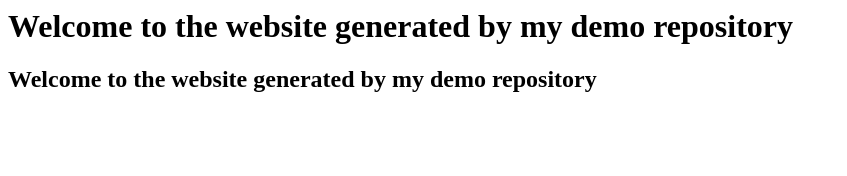
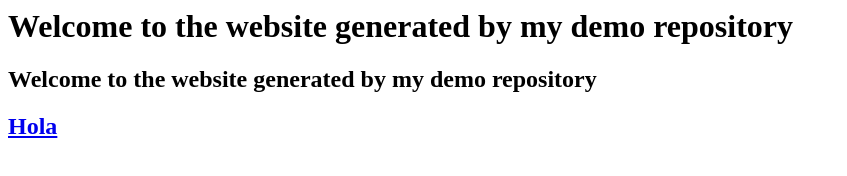
Before and after one commit to solnustec/demo-repository, a website: page index.html in a window 1280 px wide. Shown: the whole page, without its empty margins (0-847 px from the left). Drawn offline with Linux system fonts and the light colour scheme.

Commit message:
Update index.html

```diff
--- a/index.html
+++ b/index.html
@@ -1,2 +1,3 @@
 <h1>Welcome to the website generated by my demo repository</h1>
 <h2>Welcome to the website generated by my demo repository<h2>
+<a href="https://github.com/orgs/community/discussions/25305" >Hola</a>
```
